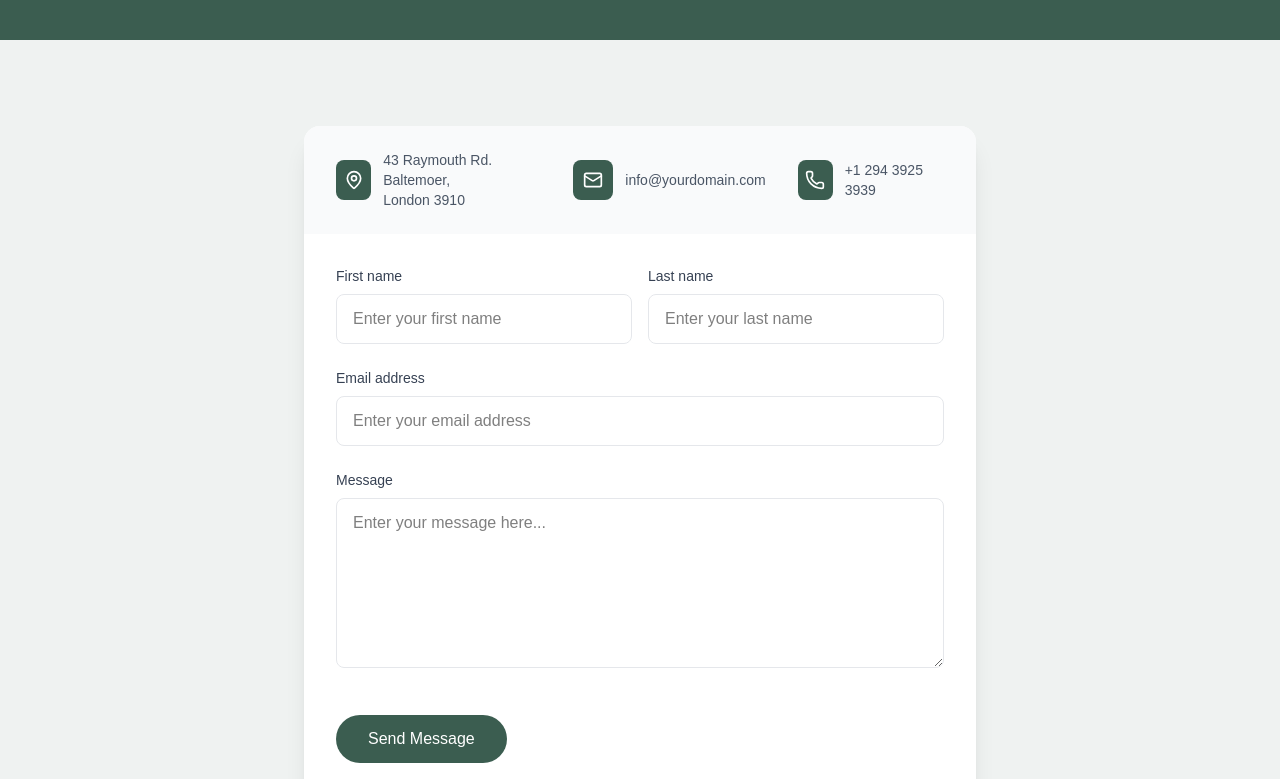
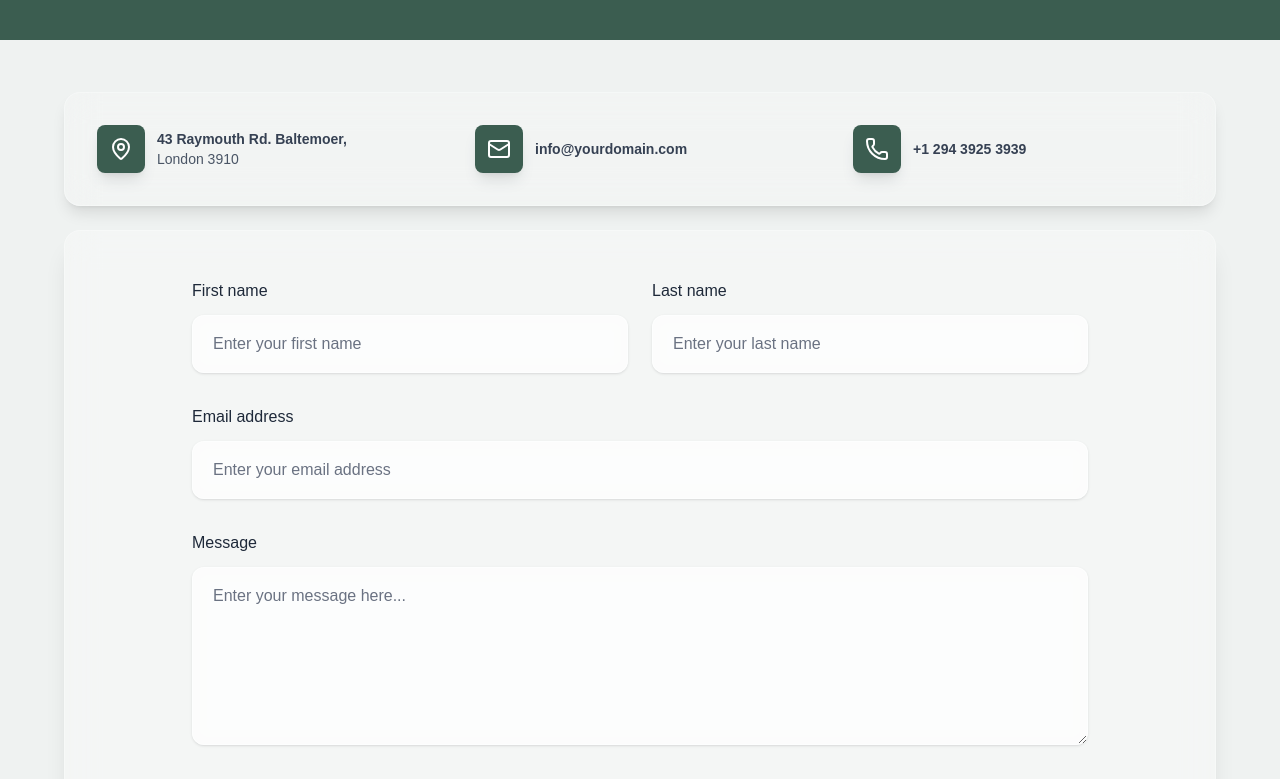
Before and after one commit to Urbanus-hub/contuor, a React (Vite) app: page /contact in a window 1280 px wide. Shown: the part 640-1419 px from the top of the page. Built offline with nearby package versions, Linux system fonts and the light colour scheme; no server answers; a web font is replaced by a local one.

Commit message:
feat: Add Appwrite integration

```diff
--- a/package.json
+++ b/package.json
@@ -11,6 +11,8 @@
   },
   "dependencies": {
     "@tailwindcss/vite": "^4.1.13",
+    "appwrite": "^20.0.0",
+    "dotenv": "^17.2.2",
     "lucide-react": "^0.544.0",
     "react": "^19.1.1",
     "react-dom": "^19.1.1",
--- a/src/components/ContactForm.jsx
+++ b/src/components/ContactForm.jsx
@@ -1,7 +1,9 @@
 import React, { useState } from 'react';
 import { MapPin, Mail, Phone } from 'lucide-react';
+// import { createdummyAccount } from '../utils/appwrite';
+import { saveContact } from '../utils/contactAction';
 
-export default function ContactForm () {
+export default function ContactForm() {
   const [formData, setFormData] = useState({
     firstName: '',
     lastName: '',
@@ -17,52 +19,59 @@ export default function ContactForm () {
     }));
   };
 
-  const handleSubmit = (e) => {
+  const handleSubmit = async(e) => {
     e.preventDefault();
+
+   const response=await saveContact(formData);
+   console.log(response);
+
     console.log('Form submitted:', formData);
-    // Handle form submission here
     alert('Message sent successfully!');
   };
 
   return (
-    <div className="min-h-screen  flex items-center justify-center p-4">
-      <div className="w-full max-w-2xl bg-white rounded-2xl shadow-xl overflow-hidden">
-        {/* Header with contact info */}
-        <div className="bg-gray-50 px-6 sm:px-8 py-6">
-          <div className="flex flex-col sm:flex-row gap-4 sm:gap-8 text-sm text-gray-600">
-            <div className="flex items-center gap-3">
-              <div className="w-10 h-10 bg-[#3B5D50] rounded-lg flex items-center justify-center">
-                <MapPin className="w-5 h-5 text-white" />
+    <div className="min-h-screen bg-[#EFF2F1] flex items-center justify-center p-4 lg:p-8">
+      <div className="w-full max-w-6xl">
+        {/* Contact Info Header - Glass Effect */}
+        <div className="bg-white/20 backdrop-blur-lg rounded-t-2xl lg:rounded-2xl lg:mb-6 border border-white/30 shadow-lg">
+          <div className="px-4 sm:px-6 lg:px-8 py-6 lg:py-8">
+            <div className="flex flex-col lg:flex-row gap-4 lg:gap-8 xl:gap-12 text-sm text-gray-700">
+              <div className="flex items-center gap-3 lg:flex-1">
+                <div className="w-10 h-10 lg:w-12 lg:h-12 bg-[#3B5D50] rounded-lg flex items-center justify-center shadow-lg">
+                  <MapPin className="w-5 h-5 lg:w-6 lg:h-6 text-white" />
                 </div>
                 <div>
-                <div className="font-medium">43 Raymouth Rd. Baltemoer,</div>
-                <div>London 3910</div>
+                  <div className="font-medium lg:font-semibold">43 Raymouth Rd. Baltemoer,</div>
+                  <div className="text-gray-600">London 3910</div>
                 </div>
               </div>
 
-            <div className="flex items-center gap-3">
-              <div className="w-10 h-10 bg-[#3B5D50] rounded-lg flex items-center justify-center">
-                <Mail className="w-5 h-5 text-white" />
+              <div className="flex items-center gap-3 lg:flex-1">
+                <div className="w-10 h-10 lg:w-12 lg:h-12 bg-[#3B5D50] rounded-lg flex items-center justify-center shadow-lg">
+                  <Mail className="w-5 h-5 lg:w-6 lg:h-6 text-white" />
                 </div>
-              <div className="font-medium">info@yourdomain.com</div>
+                <div className="font-medium lg:font-semibold">info@yourdomain.com</div>
               </div>
 
-            <div className="flex items-center gap-3">
-              <div className="w-10 h-10 bg-[#3B5D50] rounded-lg flex items-center justify-center">
-                <Phone className="w-5 h-5 text-white" />
+              <div className="flex items-center gap-3 lg:flex-1">
+                <div className="w-10 h-10 lg:w-12 lg:h-12 bg-[#3B5D50] rounded-lg flex items-center justify-center shadow-lg">
+                  <Phone className="w-5 h-5 lg:w-6 lg:h-6 text-white" />
                 </div>
-              <div className="font-medium">+1 294 3925 3939</div>
+                <div className="font-medium lg:font-semibold">+1 294 3925 3939</div>
+              </div>
             </div>
           </div>
         </div>
 
-        {/* Form */}
-        <div className="px-6 sm:px-8 py-8">
-          <div className="space-y-6">
+        {/* Form Section - Glass Effect */}
+        <div className="bg-white/30 backdrop-blur-lg rounded-b-2xl lg:rounded-2xl border border-white/30 shadow-xl">
+          <div className="px-4 sm:px-6 lg:px-12 py-8 lg:py-12">
+            <div className="max-w-4xl mx-auto">
+              <div className="space-y-6 lg:space-y-8">
                 {/* Name fields */}
-            <div className="grid grid-cols-1 md:grid-cols-2 gap-4">
+                <div className="grid grid-cols-1 lg:grid-cols-2 gap-4 lg:gap-6">
                   <div>
-                <label htmlFor="firstName" className="block text-sm font-medium text-gray-700 mb-2">
+                    <label htmlFor="firstName" className="block text-sm lg:text-base font-medium text-gray-800 mb-2 lg:mb-3">
                       First name
                     </label>
                     <input
@@ -71,13 +80,13 @@ export default function ContactForm () {
                       name="firstName"
                       value={formData.firstName}
                       onChange={handleInputChange}
-                  className="w-full px-4 py-3 border border-gray-200 rounded-lg focus:ring-2 focus:ring-[#3B5D50] focus:border-transparent transition-all duration-200 outline-none"
+                      className="w-full px-4 lg:px-5 py-3 lg:py-4 bg-white/60 backdrop-blur-sm border border-white/50 rounded-lg lg:rounded-xl focus:ring-2 focus:ring-[#3B5D50] focus:border-[#3B5D50] focus:bg-white/80 transition-all duration-300 outline-none placeholder-gray-500 text-gray-800 shadow-sm"
                       placeholder="Enter your first name"
                     />
                   </div>
 
                   <div>
-                <label htmlFor="lastName" className="block text-sm font-medium text-gray-700 mb-2">
+                    <label htmlFor="lastName" className="block text-sm lg:text-base font-medium text-gray-800 mb-2 lg:mb-3">
                       Last name
                     </label>
                     <input
@@ -86,7 +95,7 @@ export default function ContactForm () {
                       name="lastName"
                       value={formData.lastName}
                       onChange={handleInputChange}
-                  className="w-full px-4 py-3 border border-gray-200 rounded-lg focus:ring-2 focus:ring-[#3B5D50] focus:border-transparent transition-all duration-200 outline-none"
+                      className="w-full px-4 lg:px-5 py-3 lg:py-4 bg-white/60 backdrop-blur-sm border border-white/50 rounded-lg lg:rounded-xl focus:ring-2 focus:ring-[#3B5D50] focus:border-[#3B5D50] focus:bg-white/80 transition-all duration-300 outline-none placeholder-gray-500 text-gray-800 shadow-sm"
                       placeholder="Enter your last name"
                     />
                   </div>
@@ -94,7 +103,7 @@ export default function ContactForm () {
 
                 {/* Email field */}
                 <div>
-              <label htmlFor="email" className="block text-sm font-medium text-gray-700 mb-2">
+                  <label htmlFor="email" className="block text-sm lg:text-base font-medium text-gray-800 mb-2 lg:mb-3">
                     Email address
                   </label>
                   <input
@@ -103,7 +112,7 @@ export default function ContactForm () {
                     name="email"
                     value={formData.email}
                     onChange={handleInputChange}
-                className="w-full px-4 py-3 border border-gray-200 rounded-lg focus:ring-2 focus:ring-[#3B5D50] focus:border-transparent transition-all duration-200 outline-none"
+                    className="w-full px-4 lg:px-5 py-3 lg:py-4 bg-white/60 backdrop-blur-sm border border-white/50 rounded-lg lg:rounded-xl focus:ring-2 focus:ring-[#3B5D50] focus:border-[#3B5D50] focus:bg-white/80 transition-all duration-300 outline-none placeholder-gray-500 text-gray-800 shadow-sm"
                     placeholder="Enter your email address"
                     required
                   />
@@ -111,7 +120,7 @@ export default function ContactForm () {
 
                 {/* Message field */}
                 <div>
-              <label htmlFor="message" className="block text-sm font-medium text-gray-700 mb-2">
+                  <label htmlFor="message" className="block text-sm lg:text-base font-medium text-gray-800 mb-2 lg:mb-3">
                     Message
                   </label>
                   <textarea
@@ -120,18 +129,18 @@ export default function ContactForm () {
                     rows={6}
                     value={formData.message}
                     onChange={handleInputChange}
-                className="w-full px-4 py-3 border border-gray-200 rounded-lg focus:ring-2 focus:ring-[#3B5D50] focus:border-transparent transition-all duration-200 outline-none resize-vertical"
+                    className="w-full px-4 lg:px-5 py-3 lg:py-4 bg-white/60 backdrop-blur-sm border border-white/50 rounded-lg lg:rounded-xl focus:ring-2 focus:ring-[#3B5D50] focus:border-[#3B5D50] focus:bg-white/80 transition-all duration-300 outline-none placeholder-gray-500 text-gray-800 shadow-sm resize-vertical min-h-[120px] lg:min-h-[150px]"
                     placeholder="Enter your message here..."
                     required
                   />
                 </div>
 
                 {/* Submit button */}
-            <div className="pt-4">
+                <div className="pt-4 lg:pt-6 flex justify-center lg:justify-start">
                   <button
                     type="submit"
                     onClick={handleSubmit}
-                className="bg-[#3B5D50] hover:bg-[#294037] text-white font-medium py-3 px-8 rounded-full transition-all duration-200 transform hover:scale-105 focus:ring-4 focus:ring-gray-300 focus:outline-none"
+                    className="bg-[#3B5D50] hover:bg-[#294037] text-white font-medium lg:font-semibold py-3 lg:py-4 px-8 lg:px-12 rounded-full transition-all duration-300 transform hover:scale-105 hover:shadow-lg focus:ring-4 focus:ring-[#3B5D50]/30 focus:outline-none shadow-md active:scale-95"
                   >
                     Send Message
                   </button>
@@ -140,5 +149,7 @@ export default function ContactForm () {
             </div>
           </div>
         </div>
+      </div>
+    </div>
   );
 }
--- /dev/null
+++ b/src/utils/appwrite.js
@@ -0,0 +1,15 @@
+import { Account, Client ,ID,Databases} from "appwrite";
+import { appwriteConfig } from "./server";
+
+
+
+const client = new Client()
+                .setEndpoint(appwriteConfig.endpoint)
+                .setProject(appwriteConfig.project)
+
+
+
+
+export const account = new Account(client);
+// export const users = new Users(client); // Uncomment and complete if needed, or remove if not used
+export const databases= new Databases(client);
--- /dev/null
+++ b/src/utils/contactAction.js
@@ -0,0 +1,20 @@
+import { ID } from "appwrite";
+import { databases } from "./appwrite";
+import { appwriteConfig } from "./server";
+
+export const saveContact = async(formData) => {
+     const save = await databases.createDocument(
+        appwriteConfig.databases.default,
+        appwriteConfig.collections.message,
+        ID.unique(),
+        {
+            ...formData
+        }
+     )
+     if(save.$id){
+        return true;
+     }
+     else{
+        return false;
+     }
+ }
--- /dev/null
+++ b/src/utils/server.js
@@ -0,0 +1,14 @@
+
+
+export const appwriteConfig = {
+    project: import.meta.env.VITE_APPWRITE_PROJECT_ID,
+    apikey: import.meta.env.VITE_APPWRITE_API_KEY,
+    endpoint: import.meta.env.VITE_APPWRITE_ENDPOINT,
+    databases: {
+        default: import.meta.env.VITE_APPWRITE_DATABASE_ID,
+    },
+    collections: {
+        message: import.meta.env.VITE_APPWRITE_MESSAGE_COLLECTION_ID,
+        // Add collection IDs here if needed
+    }
+};
```
Also changed, not shown: src/utils/demo.js (added), 2 other files (tests, documents, lock files or other folders). Lines whose indentation alone changed are shown as unchanged.
